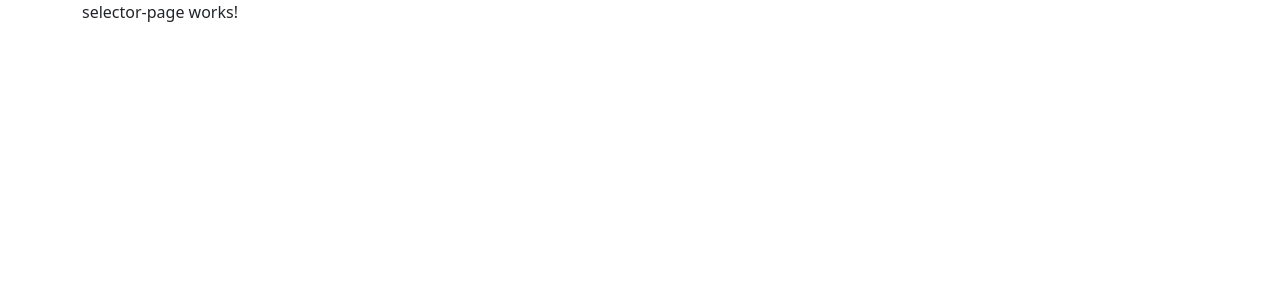
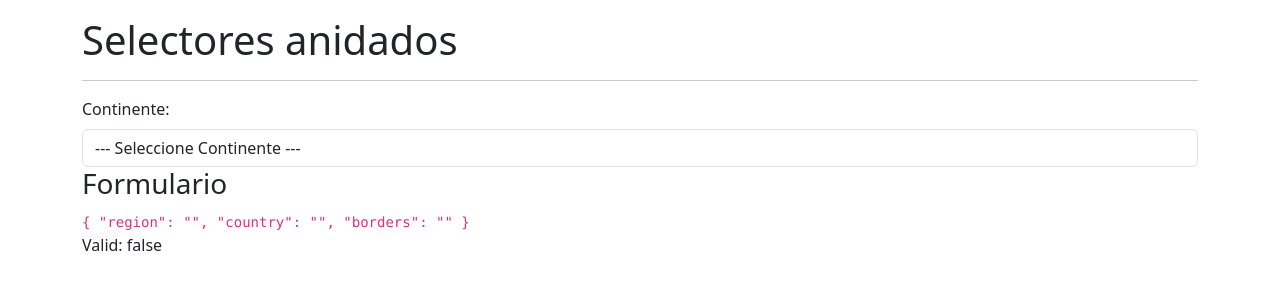
Before and after one commit to AAGuedes/angular-formularios-reactivos-selectores, an Angular app: page /countries/selector in a window 1280 px wide. Shown: the top 300 px of the page. Built offline with nearby package versions, Linux system fonts and the light colour scheme.

Commit message:
Formulario reactivo - primer selector

```diff
--- a/src/app/countries/countries.module.ts
+++ b/src/app/countries/countries.module.ts
@@ -1,5 +1,6 @@
 import { NgModule } from '@angular/core';
 import { CommonModule } from '@angular/common';
+import { ReactiveFormsModule } from '@angular/forms';
 
 import { CountriesRoutingModule } from './countries-routing.module';
 
@@ -13,6 +14,7 @@ import { SelectorPageComponent } from './pages/selector-page/selector-page.compo
   imports: [
     CommonModule,
     CountriesRoutingModule,
+    ReactiveFormsModule,
   ]
 })
 export class CountriesModule { }
--- a/src/app/countries/pages/selector-page/selector-page.component.html
+++ b/src/app/countries/pages/selector-page/selector-page.component.html
@@ -1 +1,27 @@
-<p>selector-page works!</p>
+<h1 class="mt-3">Selectores anidados</h1>
+
+<hr>
+
+<form [formGroup]="myForm">
+
+  <div class="row md-3">
+
+    <div class="col">
+      <label class="form-label">Continente:</label>
+      <select formControlName="region" class="form-control">
+        <option value="">--- Seleccione Continente ---</option>
+      </select>
+    </div>
+
+  </div>
+
+</form>
+
+<h3>Formulario</h3>
+
+<code>
+  {{ myForm.value | json }}
+</code>
+<p>
+  Valid: {{ myForm.valid }}
+</p>
--- a/src/app/countries/pages/selector-page/selector-page.component.ts
+++ b/src/app/countries/pages/selector-page/selector-page.component.ts
@@ -1,11 +1,22 @@
 import { Component } from '@angular/core';
+import { FormBuilder, FormGroup, Validators } from '@angular/forms';
+
 
 @Component({
-  selector: 'app-selector-page',
+  selector: 'countries-selector-page',
   templateUrl: './selector-page.component.html',
   styles: [
   ]
 })
 export class SelectorPageComponent {
 
+  public myForm: FormGroup = this.formBuilder.group({
+    region: [ '', Validators.required ],
+    country: [ '', Validators.required ],
+    borders: [ '', Validators.required ],
+  });
+
+  constructor(
+    private formBuilder: FormBuilder
+  ) {}
 }
```
